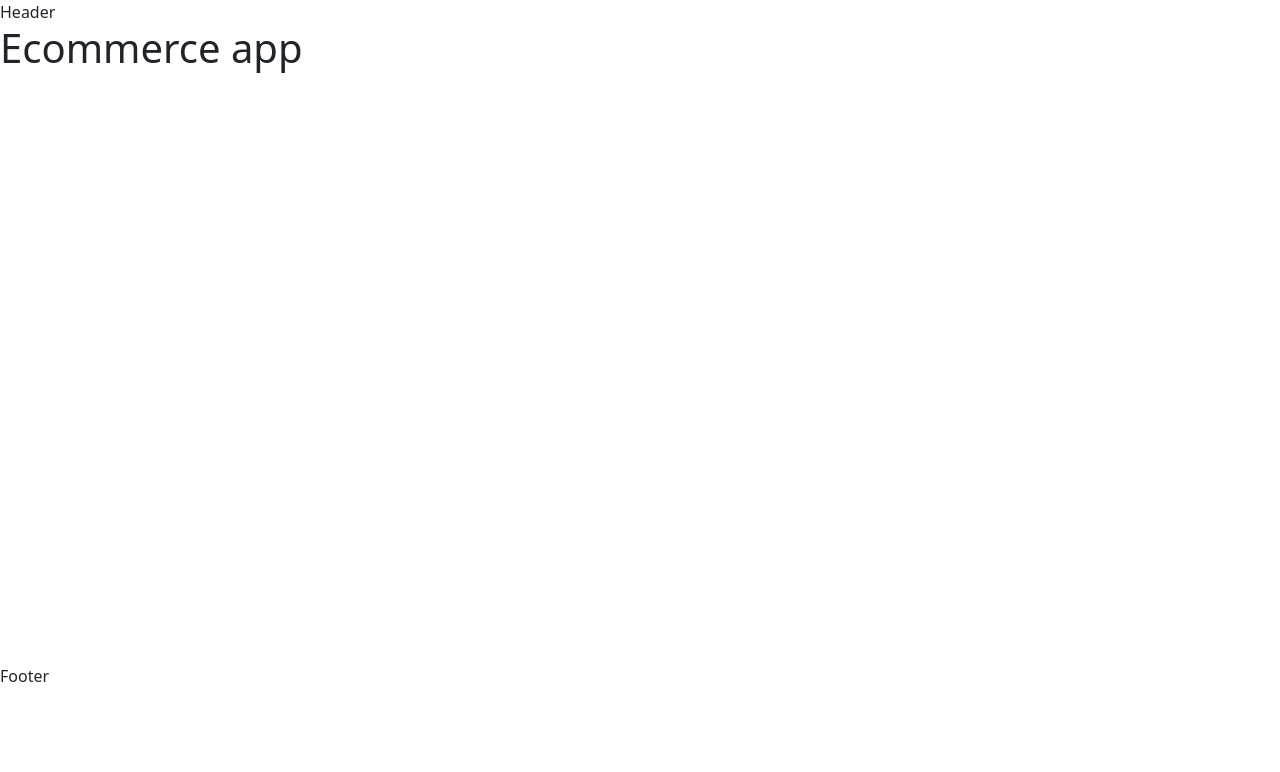
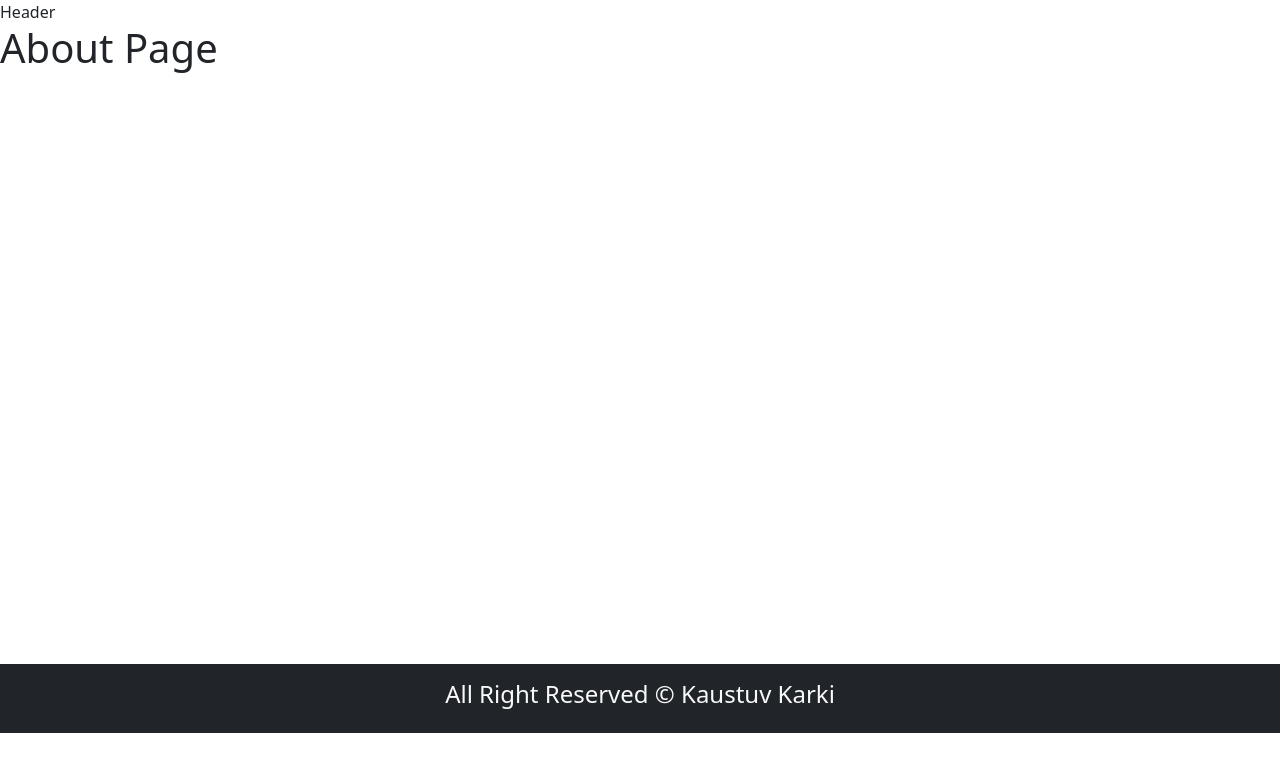
Before and after one commit to Kaustuv-Karki/E-commerce-mern, a React (Create React App) app in the folder client/: page /about in a window 1280 px wide. Shown: the top 772 px of the page. Built offline with nearby package versions, Linux system fonts and the light colour scheme; a web font is replaced by a local one.

Commit message:
basic pages routing done

```diff
--- a/client/package.json
+++ b/client/package.json
@@ -8,6 +8,7 @@
     "@testing-library/user-event": "^13.5.0",
     "react": "^18.2.0",
     "react-dom": "^18.2.0",
+    "react-router-dom": "^6.13.0",
     "react-scripts": "5.0.1",
     "web-vitals": "^2.1.4"
   },
--- a/client/src/App.js
+++ b/client/src/App.js
@@ -1,12 +1,20 @@
-import Layout from "./components/Layout/Layout.jsx";
-import "./App.css";
+import { Routes, Route } from "react-router-dom";
+import HomePage from "./pages/HomePage";
+import About from "./pages/About";
+import Policy from "./pages/Policy";
+import Contact from "./pages/Contact";
+import PageNotFound from "./pages/PageNotFound";
 
 function App() {
     return (
         <>
-            <Layout>
-                <h1>Ecommerce app</h1>
-            </Layout>
+            <Routes>
+                <Route path="/" element={<HomePage />} />
+                <Route path="/about" element={<About />} />
+                <Route path="/policy" element={<Policy />} />
+                <Route path="/contact" element={<Contact />} />
+                <Route path="/*" element={<PageNotFound />} />
+            </Routes>
         </>
     );
 }
--- a/client/src/components/Layout/Footer.jsx
+++ b/client/src/components/Layout/Footer.jsx
@@ -1,7 +1,13 @@
 import React from "react";
 
 const Footer = () => {
-    return <div>Footer</div>;
+    return (
+        <div className="bg-dark text-light p-3">
+            <h4 className="text-center">
+                All Right Reserved &copy; Kaustuv Karki
+            </h4>
+        </div>
+    );
 };
 
 export default Footer;
--- a/client/src/index.js
+++ b/client/src/index.js
@@ -2,6 +2,11 @@
 import ReactDOM from "react-dom/client";
 import "./index.css";
 import App from "./App";
+import { BrowserRouter as Router } from "react-router-dom";
 
 const root = ReactDOM.createRoot(document.getElementById("root"));
-root.render(<App />);
+root.render(
+    <Router>
+        <App />
+    </Router>
+);
--- /dev/null
+++ b/client/src/pages/About.jsx
@@ -0,0 +1,12 @@
+import React from "react";
+import Layout from "../components/Layout/Layout";
+
+const About = () => {
+    return (
+        <Layout>
+            <h1>About Page</h1>
+        </Layout>
+    );
+};
+
+export default About;
--- /dev/null
+++ b/client/src/pages/Contact.jsx
@@ -0,0 +1,12 @@
+import React from "react";
+import Layout from "../components/Layout/Layout";
+
+const Contact = () => {
+    return (
+        <Layout>
+            <h1>Contact</h1>
+        </Layout>
+    );
+};
+
+export default Contact;
--- /dev/null
+++ b/client/src/pages/HomePage.jsx
@@ -0,0 +1,12 @@
+import React from "react";
+import Layout from "../components/Layout/Layout";
+
+const HomePage = () => {
+    return (
+        <Layout>
+            <h1>HomePage</h1>
+        </Layout>
+    );
+};
+
+export default HomePage;
--- /dev/null
+++ b/client/src/pages/PageNotFound.jsx
@@ -0,0 +1,12 @@
+import React from "react";
+import Layout from "../components/Layout/Layout";
+
+const PageNotFound = () => {
+    return (
+        <Layout>
+            <h1>404 Page not Found</h1>
+        </Layout>
+    );
+};
+
+export default PageNotFound;
--- /dev/null
+++ b/client/src/pages/Policy.jsx
@@ -0,0 +1,12 @@
+import React from "react";
+import Layout from "../components/Layout/Layout";
+
+const Policy = () => {
+    return (
+        <Layout>
+            <h1>Policy</h1>
+        </Layout>
+    );
+};
+
+export default Policy;
--- a/package.json
+++ b/package.json
@@ -18,6 +18,7 @@
     "jsonwebtoken": "^9.0.0",
     "mongoose": "^7.2.2",
     "morgan": "^1.10.0",
-    "nodemon": "^2.0.22"
+    "nodemon": "^2.0.22",
+    "react-router-dom": "^6.13.0"
   }
 }
```
Also changed, not shown: 2 other files (tests, documents, lock files or other folders).
